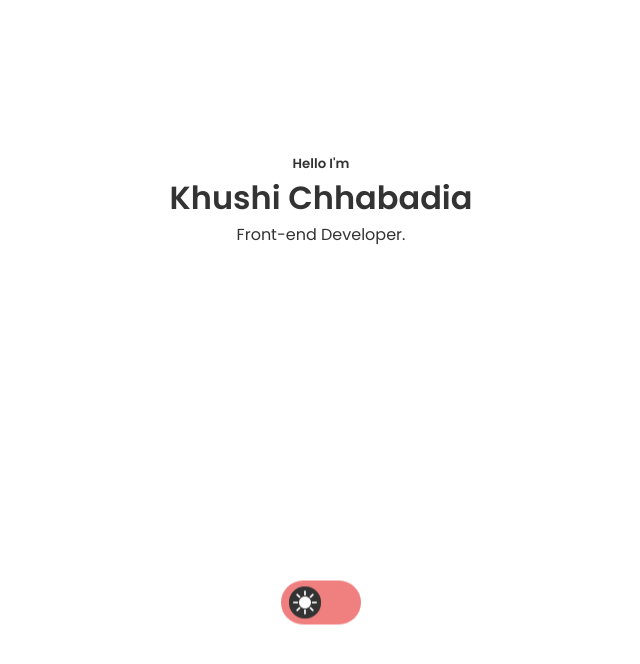
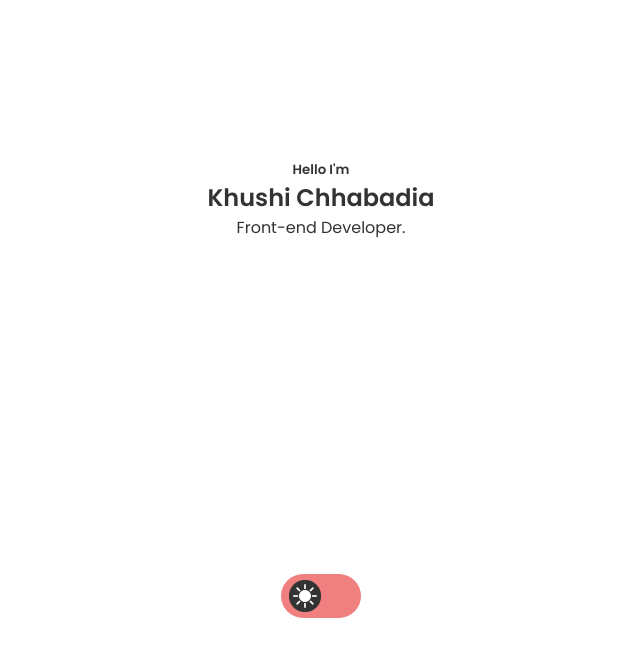
Before and after one commit to khushichhabadia/KC-s-Portfolio, a plain HTML site: page index.html in a window 1280 px wide. Shown: the whole page, without its empty margins (319-959 px from the left). Drawn offline with Linux system fonts and the light colour scheme.

Commit message:
portfolio

```diff
--- a/css/color-mode.css
+++ b/css/color-mode.css
@@ -37,6 +37,47 @@
 
 --sun: url(../assests/icons/sun.png);
 }
+/* Drak Mode  */
+:root-dark-mode{
+    --bg: #21292124;
+    --bg-alt: #3c3c3c;
+    --bg-alt-2: #333;
+    --bg-transparent: #333333f5;
+    --border: 0.01rem solid #5a5a5a;
+    --text:#fff;
+    --text-alt: #fff;
+
+/* Face Animation */
+/* LEFT */
+--tl-1: url(../assests/face-animation-dark/tl-1.png);
+--tl-2: url(../assests/face-animation-dark/tl-2.png);
+--tl-3: url(../assests/face-animation-dark/tl-3.png);
+--tl-4: url(../assests/face-animation-dark/tl-4.png);
+--tl-5: url(../assests/face-animation-dark/tl-5.png);
+
+/* RIGHT */
+--tr-1: url(../assests/face-animation-dark/t/tr-1.png);
+--tr-2: url(../assests/face-animation-dark/tr-2.png);
+--tr-3: url(../assests/face-animation-dark/tr-3.png);
+--tr-4: url(../assests/face-animation-dark/tr-4.png);
+--tr-5: url(../assests/face-animation-dark/tr-5p.ng);
+
+--bl-1: url(../assests/face-animation-dark/bl-1.png);
+--bl-2: url(../assests/face-animation-dark/bl-2.png);
+--bl-3: url(../assests/face-animation-dark/bl-3.png);
+--bl-4: url(../assests/face-animation-dark/bl-4.png);
+--bl-5: url(../assests/face-animation-dark/bl-5.png);
+
+--br-1: url(../assests/face-animation-dark/br-1.png);
+--tr-2: url(../assests/face-animation-dark/br-2.png);
+--br-3: url(../assests/face-animation-dark/br-3.png);
+--br-4: url(../assests/face-animation-dark/br-4.png);
+--br-5: url(../assests/face-animation-dark/bl-5.rpng);
+
+--sun: url(../assests/icons/sun.png);
+}
+
+
 /* color mode toggle button */
 #color-mode{
     /* background-color: var(--bg-alt-2); */
--- a/css/style.css
+++ b/css/style.css
@@ -10,7 +10,7 @@ body{
     -webkit-tap-highlight-color: transparent;
 }
 
-h1,
+h2,
 h2,
 h5,
 p{
--- a/index.html
+++ b/index.html
@@ -15,7 +15,7 @@
 <body>
     <div id="hero">
 <h5>Hello I'm</h5>
-<h1>Khushi Chhabadia</h1>
+<h2>Khushi Chhabadia</h2>
 <p>Front-end Developer.</p>
 <div id="hero__animation">
     <div class="hero__animation__img"></div>
```
